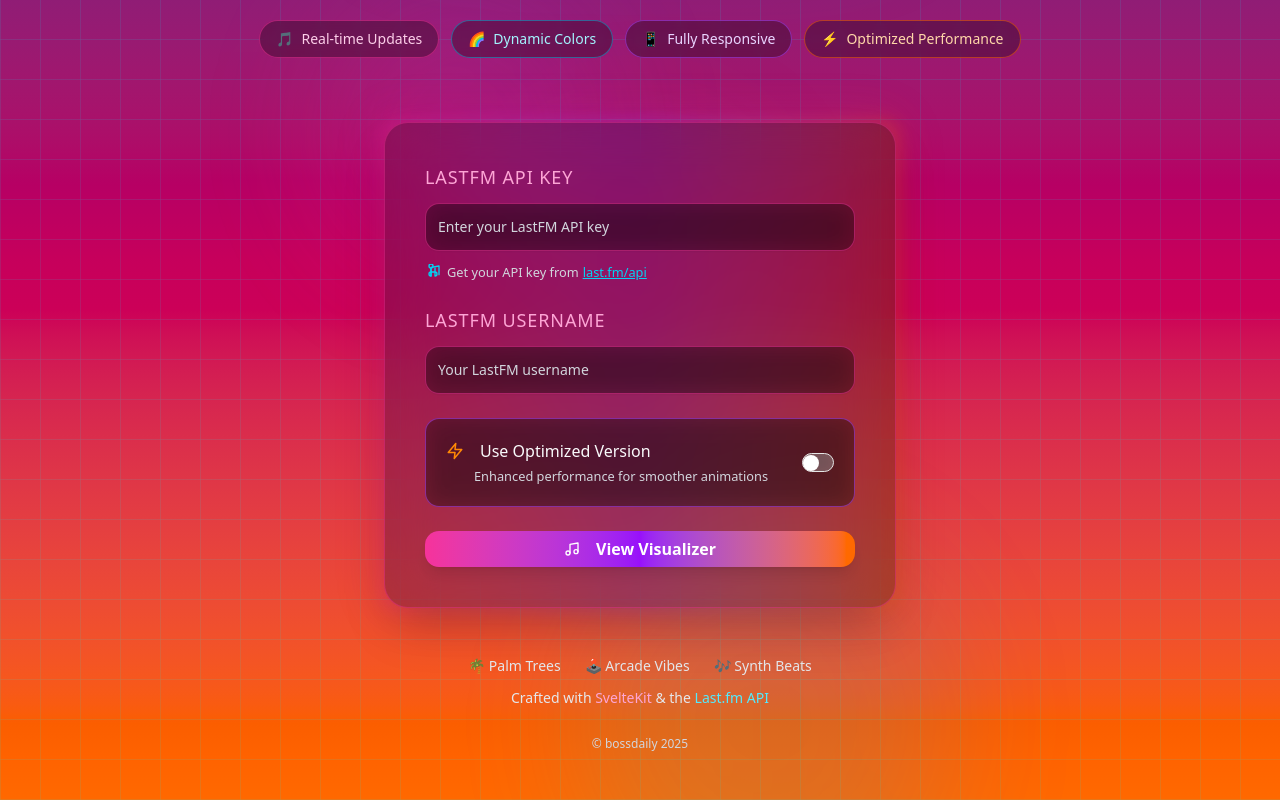
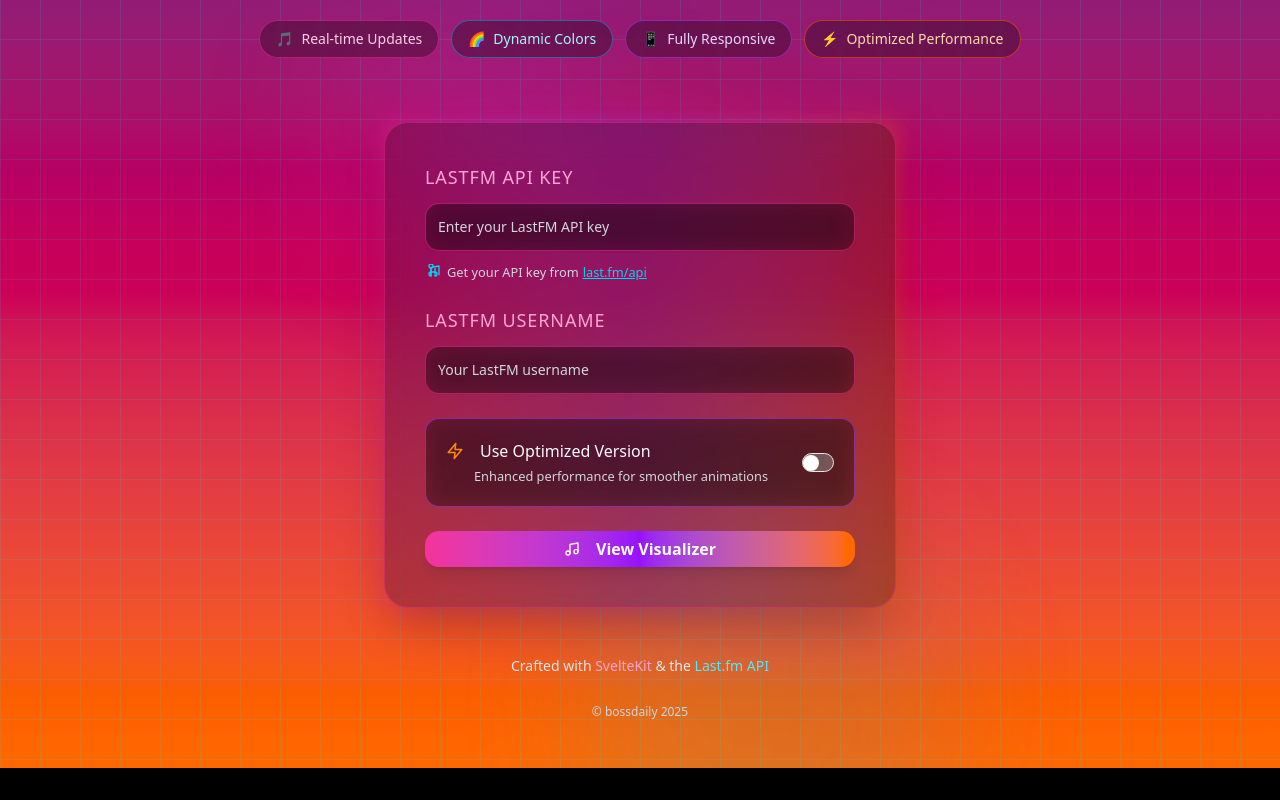
Before and after one commit to BossDaily/waves-fm, a SvelteKit app: page / in a window 1280 px wide. Shown: the part 281-1081 px from the top of the page. After the commit the page ends 1049 px from the top, so only its background shows below. Built offline with nearby package versions, Linux system fonts and the light colour scheme.

Commit message:
removed useless text

```diff
--- a/src/routes/+page.svelte
+++ b/src/routes/+page.svelte
@@ -115,17 +115,6 @@
 
 		<!-- Enhanced bottom info with additional features -->
 		<div class="mt-12 text-center space-y-3">
-			<div class="flex justify-center space-x-6 text-gray-200 dark:text-gray-300 text-sm">
-				<span class="flex items-center">
-					🌴 Palm Trees
-				</span>
-				<span class="flex items-center">
-					🕹️ Arcade Vibes
-				</span>
-				<span class="flex items-center">
-					🎶 Synth Beats
-				</span>
-			</div>
 			<p class="text-gray-200 dark:text-gray-300 text-sm">
 				Crafted with <span class="text-pink-300 dark:text-pink-200">SvelteKit</span> & the <span class="text-cyan-300 dark:text-cyan-200">Last.fm API</span>
 			</p>
```
